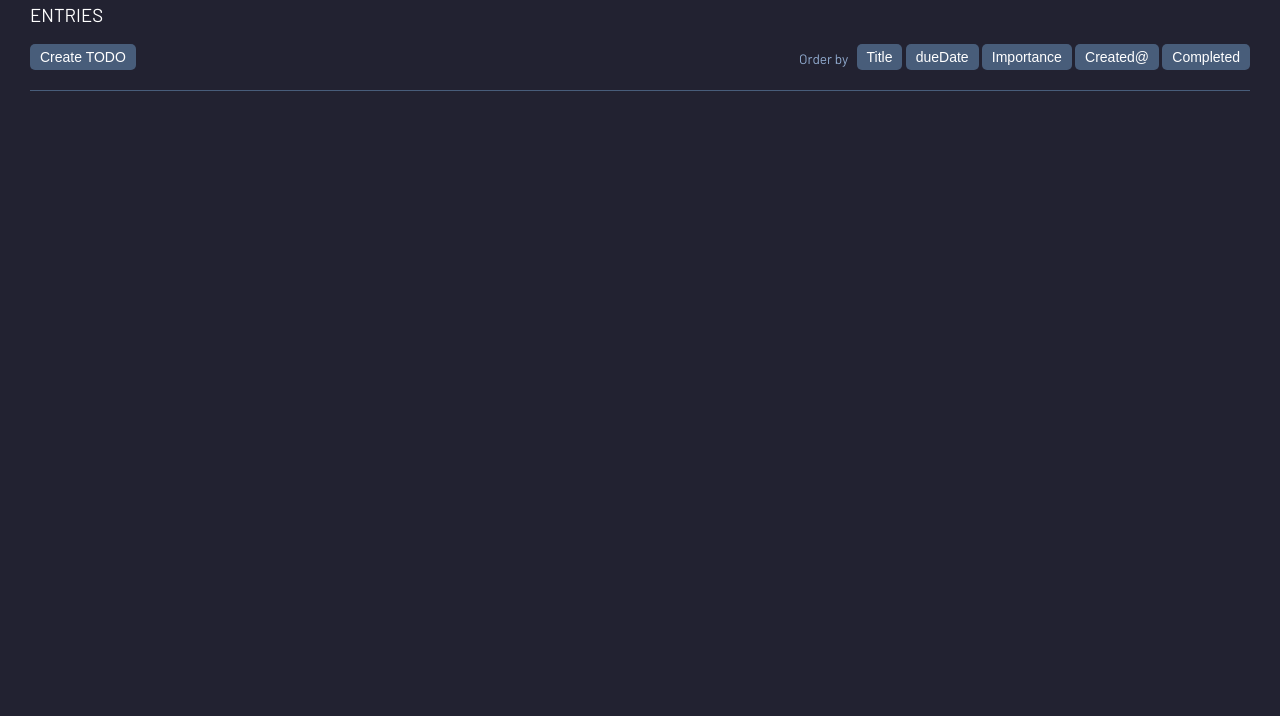
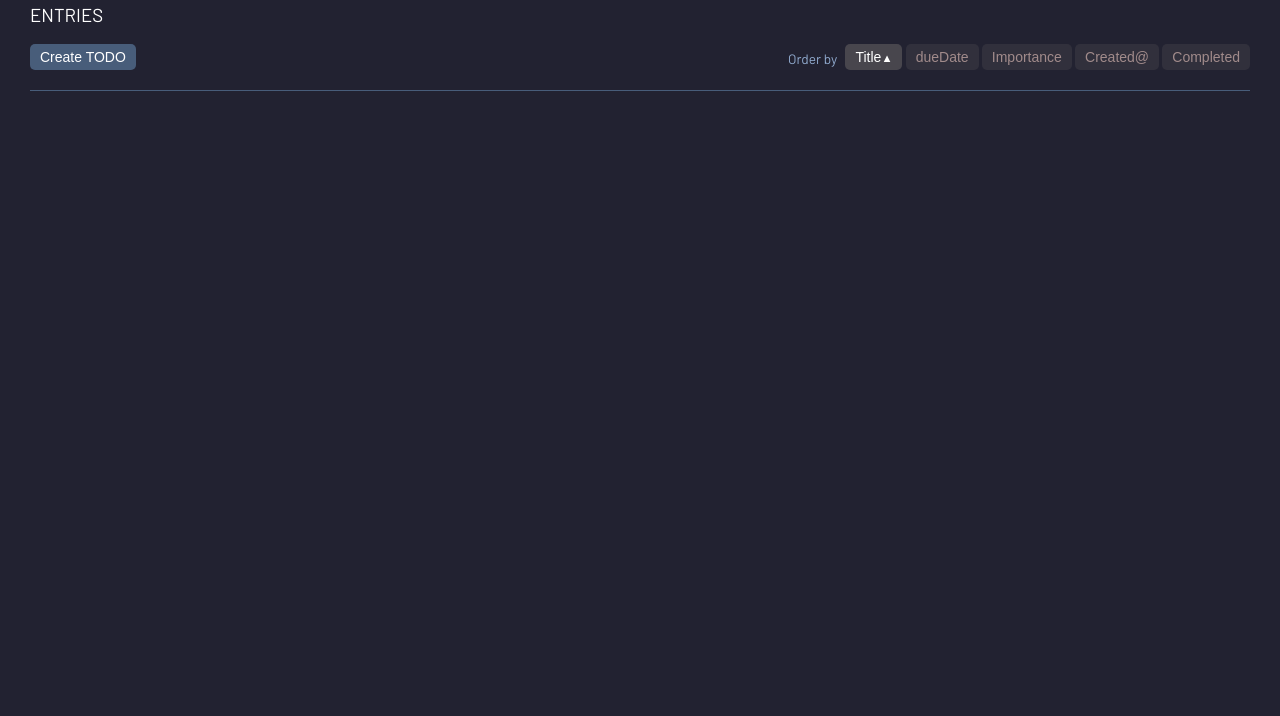
Before and after one commit to almirhodzicost/projekt-1, a website with bundled scripts: page public/index.html in a window 1280 px wide. Shown: the part 84-800 px from the top of the page. Built offline with nearby package versions, Linux system fonts and the light colour scheme; files whose address does not match are found by name.

Commit message:
Update styling Order Buttons

```diff
--- a/public/css/form.css
+++ b/public/css/form.css
@@ -112,6 +112,26 @@
     color: white;
 }
 
+.btn-order {
+    background-color: rgb(110, 106, 106, 20%);
+    color: var(--theme-button-color);
+}
+
+.btn-order.active {
+    background-color: rgb(110, 106, 106, 50%);
+    color: var(--theme-color);
+}
+.btn-order.active::after {
+    font-size: 0.7rem;
+}
+
+.btn-order.active.desc::after {
+    content: "▼";
+}
+
+.btn-order.active.asc::after {
+    content: "▲";
+}
 .btn:hover {
     background-image: linear-gradient(rgb(0 0 0/15%) 0 0);
 }
--- a/public/css/index.css
+++ b/public/css/index.css
@@ -24,6 +24,7 @@ body {
 :root {
     --theme-background: white;
     --theme-color: #222;
+    --theme-button-color: #5d4b4b;
     --theme-button-background: #055fd9;
     --theme-form-background: #ece9e9;
     --theme-form-border: #ccc;
@@ -44,6 +45,7 @@ body {
 .dark-theme {
     --theme-background: #222231;
     --theme-color: white;
+    --theme-button-color: #a18b8b;
     --theme-button-background: #485d7a;
     --theme-form-background: #3e3e59;
     --theme-form-border: #485d7a;
--- a/public/index.html
+++ b/public/index.html
@@ -15,12 +15,12 @@
 </head>
 <body>
 <div class="row between-xs headliner">
-    <div><h1>TODO APP*</h1></div>
+    <div><h1>TODO APP</h1></div>
     <div><ion-icon name="moon-outline" id="theme-toggler" class="theme-icon"></ion-icon></div>
 </div>
 
 <div class="row">
-<div class="col-xs-12 col-sm-12  app-container">
+<div class="col-xs-12 col-sm-12 app-container">
 <h3>ENTRIES</h3>
 
 <div id="tool-bar">
@@ -32,11 +32,11 @@
                 </div>
                 <div class="col-xs-9 end-xs">
                     <div id="SortingAction"><span class="helper-order-text">Order by</span>
-                        <button class="btn btn-primary" id="sortByName" data-actionsort="title">Title</button>
-                        <button class="btn btn-primary" id="sortByDueDate" data-actionsort="dueDate">dueDate</button>
-                        <button class="btn btn-primary" id="sortByImportance" data-actionsort="importance">Importance</button>
-                        <button class="btn btn-primary" id="sortCreatedAt" data-actionsort="createdAt">Created@</button>
-                        <button class="btn btn-primary" id="sortbyCompleted" data-actionsort="completed">Completed</button>
+                        <button class="btn btn-order active asc" id="sortByName" data-actionsort="title">Title</button>
+                        <button class="btn btn-order" id="sortByDueDate" data-actionsort="dueDate">dueDate</button>
+                        <button class="btn btn-order" id="sortByImportance" data-actionsort="importance">Importance</button>
+                        <button class="btn btn-order" id="sortCreatedAt" data-actionsort="createdAt">Created@</button>
+                        <button class="btn btn-order" id="sortbyCompleted" data-actionsort="completed">Completed</button>
                     </div>
                 </div>
         </div>
```
